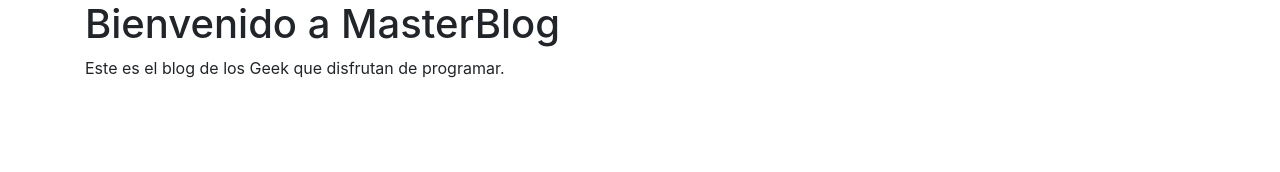
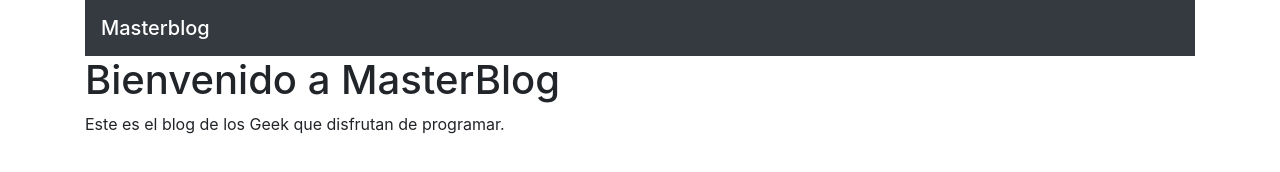
Before and after one commit to mentorrolling/Masterblog, a plain HTML site: page index.html in a window 1280 px wide. Drawn offline with nearby package versions, Linux system fonts and the light colour scheme.

Commit message:
Comenzando con el header

```diff
--- a/index.html
+++ b/index.html
@@ -21,6 +21,13 @@
 
   <body>
     <div class="container">
+      <div class="row">
+        <div class="col">
+          <nav class="navbar navbar-dark bg-dark">
+            <span class="navbar-brand mb-0 h1">Masterblog</span>
+          </nav>
+        </div>
+      </div>
       <div class="row">
         <div class="col">
           <h1>Bienvenido a MasterBlog</h1>
```
